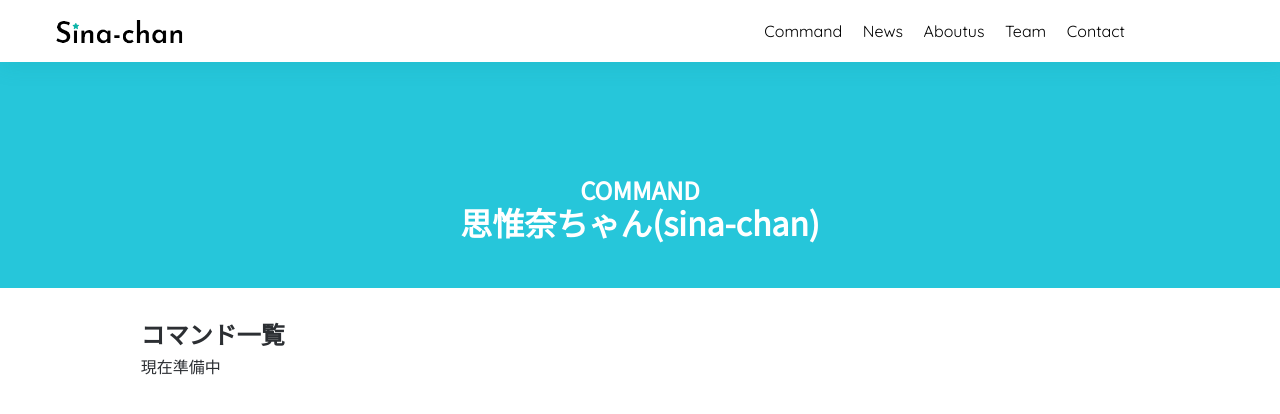
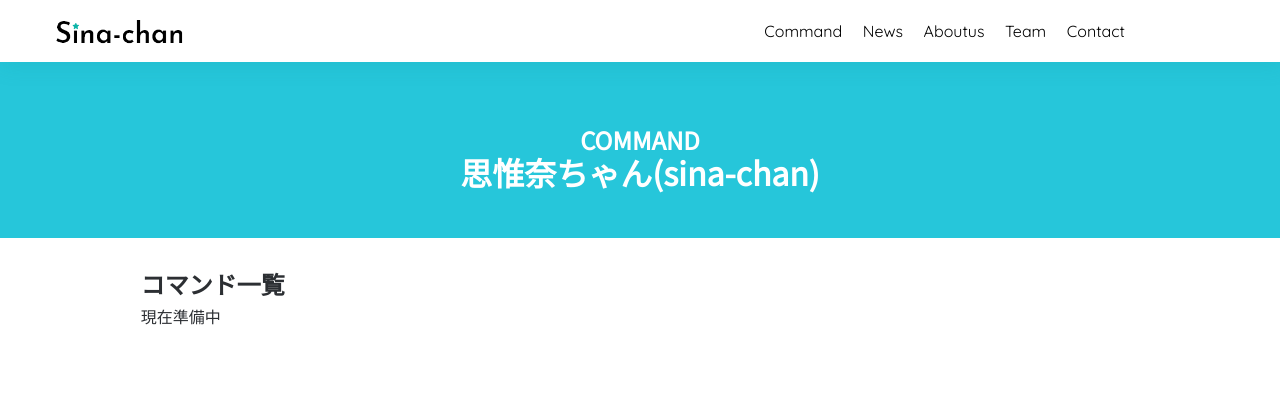
Before and after one commit to SinaKitagami/sinakitagami.github.io, a Jekyll site: the page built from command.md, in a window 1280 px wide and 900 px high. Shown: the top 414 px of the window. Built offline with Jekyll 4.4.1, drawn with Linux system fonts in a browser that asks for light colours; nearby versions of some CDN libraries.

Commit message:
Update main.scss

```diff
--- a/assets/css/main.scss
+++ b/assets/css/main.scss
@@ -353,14 +353,14 @@
     background-color: #26c6da;
     color: #fff;
     text-align: center;
-    margin-top: 50px;
     h2{
       margin-top: 1em;
     }
   }
   .post-content{
-    padding: 30px 11% 25px;
+    padding: 30px 11% 50px;
   }
+
 
   .a-orange{
     color: #25c3d8
```
